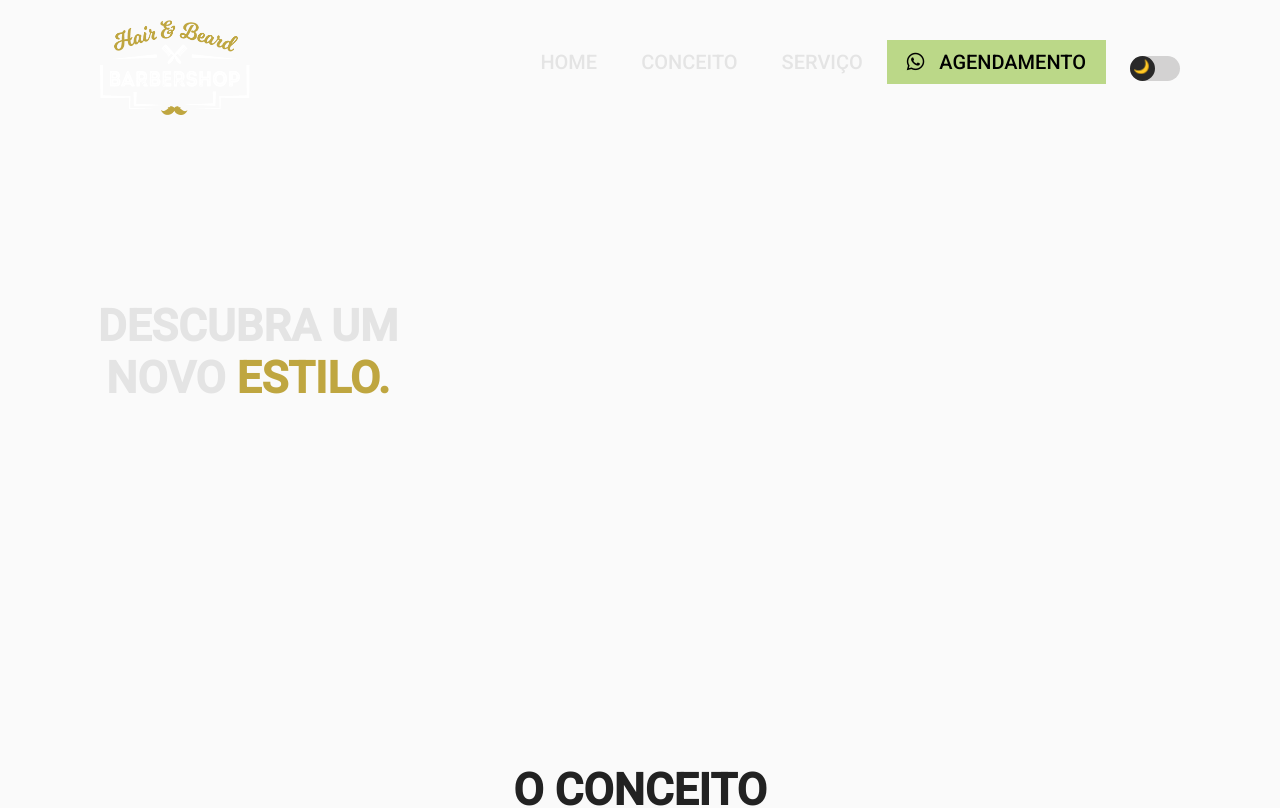
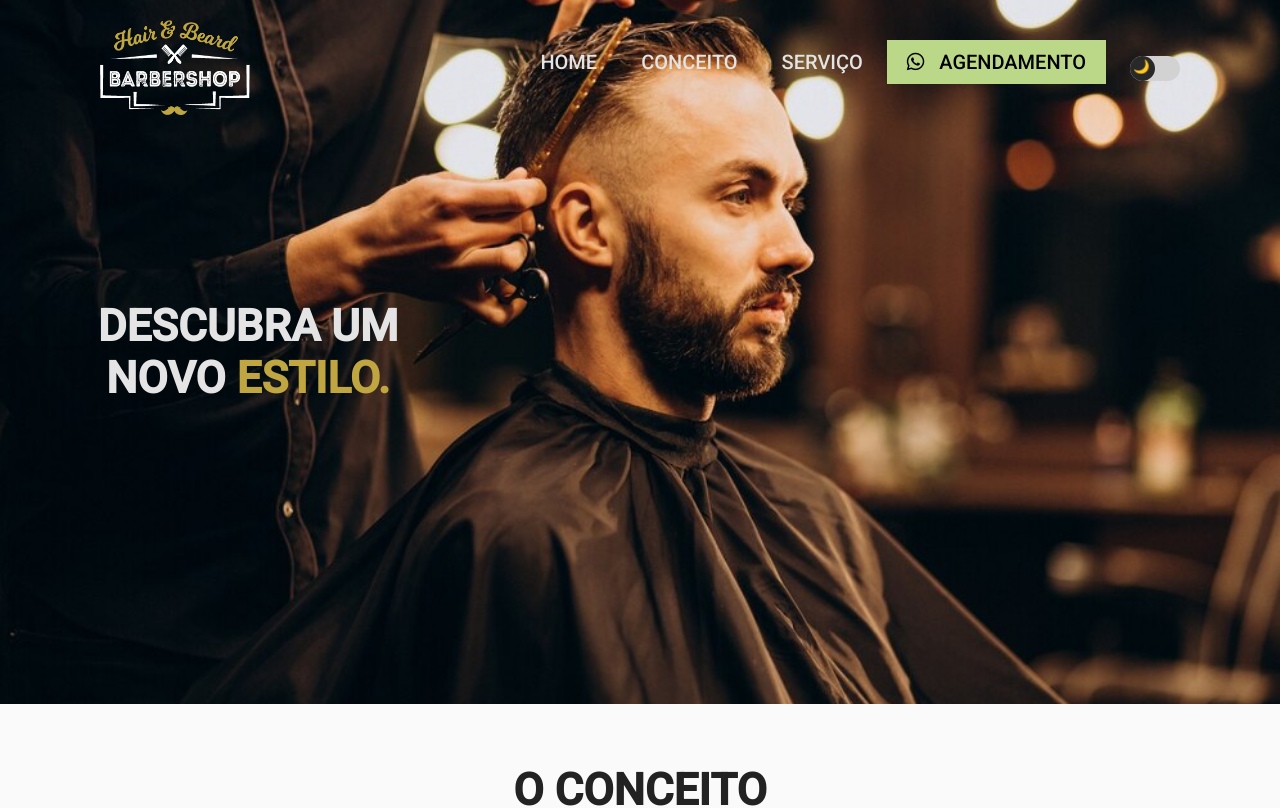
Before and after one commit to neto069/barbearia_1, a plain HTML site: page index.html in a window 1280 px wide. Shown: the top 808 px of the page. Drawn offline with Linux system fonts and the light colour scheme.

Commit message:
Update style.css

```diff
--- a/style.css
+++ b/style.css
@@ -239,7 +239,7 @@ body{
 /* intro */
 
 .intro{
-    background: url(img/img01.jpg) no-repeat center;
+    background: url(img/img1.jpg) no-repeat center;
     background-size: cover;
     padding: 300px 0;
     margin-top: -180px;
```
